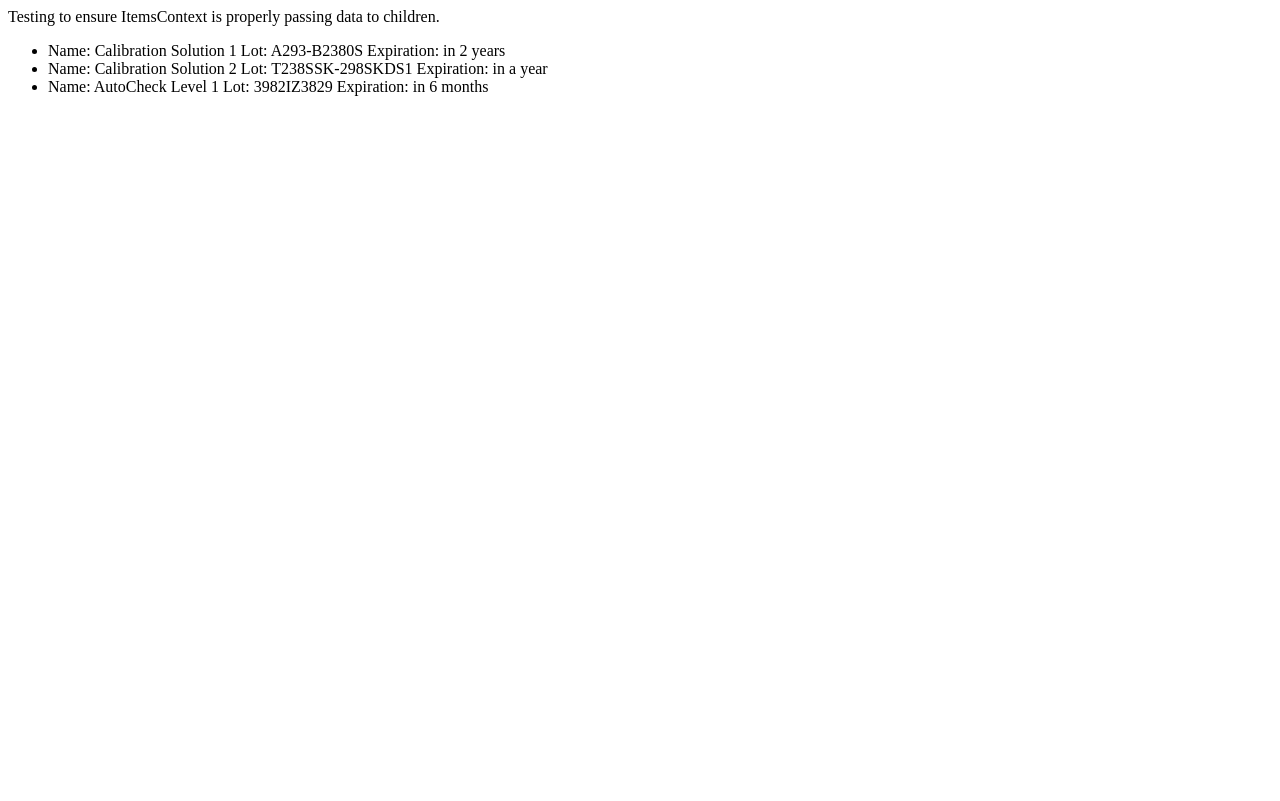
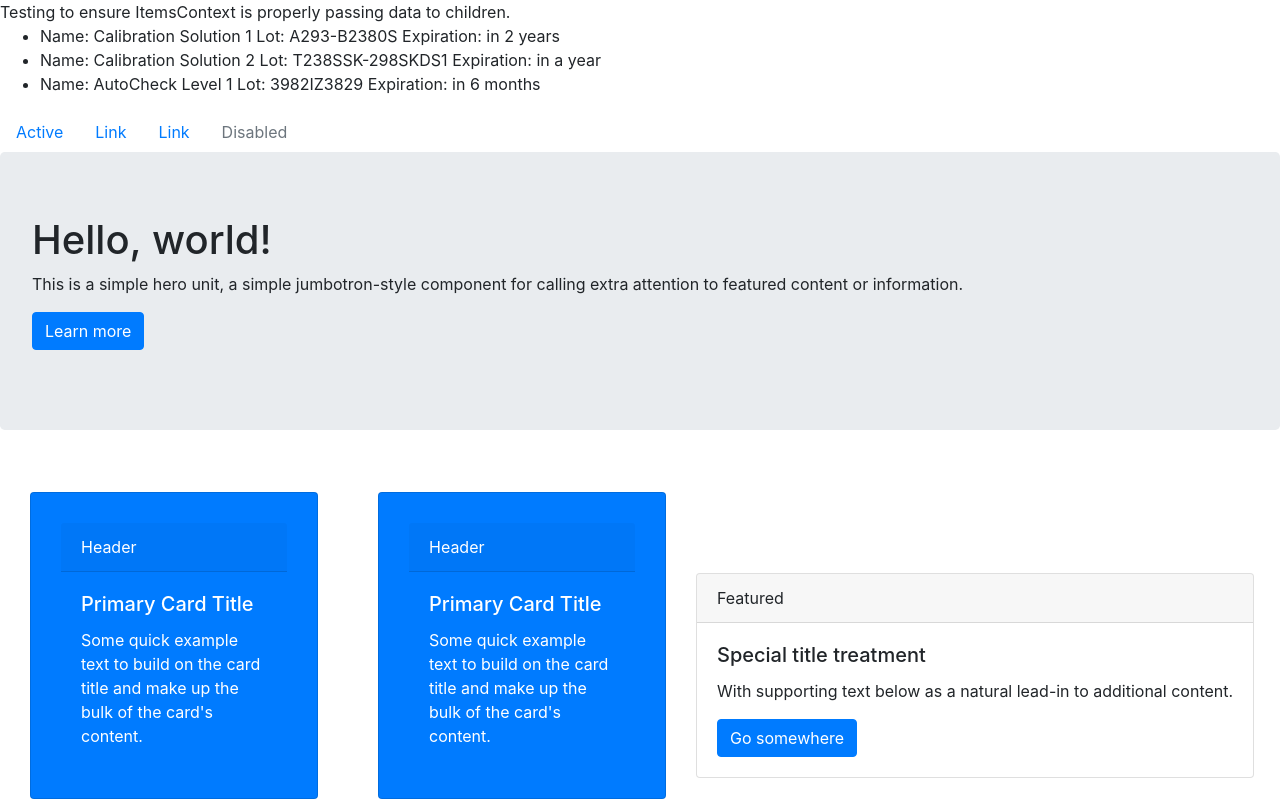
Before and after one commit to think-small/inventory, a React (Create React App) app: page / in a window 1280 px wide. Shown: the top 801 px of the page. Built offline with nearby package versions, Linux system fonts and the light colour scheme.

Commit message:
bootstrap

```diff
--- a/public/index.html
+++ b/public/index.html
@@ -9,6 +9,12 @@
       content="Web site created using create-react-app"
     />
     <link rel="apple-touch-icon" href="%PUBLIC_URL%/logo192.png" />
+    <link
+    rel="stylesheet"
+    href="https://maxcdn.bootstrapcdn.com/bootstrap/4.3.1/css/bootstrap.min.css"
+    integrity="sha384-ggOyR0iXCbMQv3Xipma34MD+dH/1fQ784/j6cY/iJTQUOhcWr7x9JvoRxT2MZw1T"
+    crossorigin="anonymous"
+  />
     <!--
       manifest.json provides metadata used when your web app is installed on a
       user's mobile device or desktop. See https://developers.google.com/web/fundamentals/web-app-manifest/
--- a/src/Pages/Dashboard.js
+++ b/src/Pages/Dashboard.js
@@ -1,9 +1,14 @@
 import React, { useContext } from "react";
 import { ItemsContext } from "../Contexts/ItemsContext";
+import Button from 'react-bootstrap/Button';
+import Jumbotron from 'react-bootstrap/Jumbotron';
+import Nav from 'react-bootstrap/Nav';
+import Card from 'react-bootstrap/Card';
 
 const Dashboard = () => {
   const { items } = useContext(ItemsContext);
   return (
+    <div>
     <section>
       Testing to ensure ItemsContext is properly passing data to children.
       <ul>
@@ -14,6 +19,94 @@ const Dashboard = () => {
         ))}
       </ul>
     </section>
+
+
+<Nav
+  activeKey="/home"
+  onSelect={selectedKey => alert(`selected ${selectedKey}`)}
+>
+  <Nav.Item>
+    <Nav.Link href="/home">Active</Nav.Link>
+  </Nav.Item>
+  <Nav.Item>
+    <Nav.Link eventKey="link-1">Link</Nav.Link>
+  </Nav.Item>
+  <Nav.Item>
+    <Nav.Link eventKey="link-2">Link</Nav.Link>
+  </Nav.Item>
+  <Nav.Item>
+    <Nav.Link eventKey="disabled" disabled>
+      Disabled
+    </Nav.Link>
+  </Nav.Item>
+</Nav>
+
+  <Jumbotron>
+  <h1>Hello, world!</h1>
+  <p>
+    This is a simple hero unit, a simple jumbotron-style component for calling
+    extra attention to featured content or information.
+  </p>
+  <p>
+    <Button variant="primary">Learn more</Button>
+  </p>
+</Jumbotron>
+
+<Card bg="primary" text="white" style={{ width: '18rem', display: "inline-block" , padding: "30px", margin: "30px" }}>
+    <Card.Header>Header</Card.Header>
+    <Card.Body>
+      <Card.Title>Primary Card Title</Card.Title>
+      <Card.Text>
+        Some quick example text to build on the card title and make up the bulk
+        of the card's content.
+      </Card.Text>
+    </Card.Body>
+  </Card>
+
+
+  <Card bg="primary" text="white" style={{ width: '18rem', display: "inline-block", padding: "30px", margin: "30px" }}>
+    <Card.Header>Header</Card.Header>
+    <Card.Body>
+      <Card.Title>Primary Card Title</Card.Title>
+      <Card.Text>
+        Some quick example text to build on the card title and make up the bulk
+        of the card's content.
+      </Card.Text>
+    </Card.Body>
+  </Card>
+
+
+
+<Card style={{display: "inline-block", }}>
+  <Card.Header>Featured</Card.Header>
+  <Card.Body>
+    <Card.Title>Special title treatment</Card.Title>
+    <Card.Text>
+      With supporting text below as a natural lead-in to additional content.
+    </Card.Text>
+    <Button variant="primary">Go somewhere</Button>
+  </Card.Body>
+</Card>
+
+<Card>
+  <Card.Header>Featured</Card.Header>
+  <Card.Body>
+    <Card.Title>Special title treatment</Card.Title>
+    <Card.Text>
+      With supporting text below as a natural lead-in to additional content.
+    </Card.Text>
+    <Button variant="primary">Go somewhere</Button>
+  </Card.Body>
+</Card>
+
+
+
+</div>
+
+
+
+
+
   );
 };
 
```
